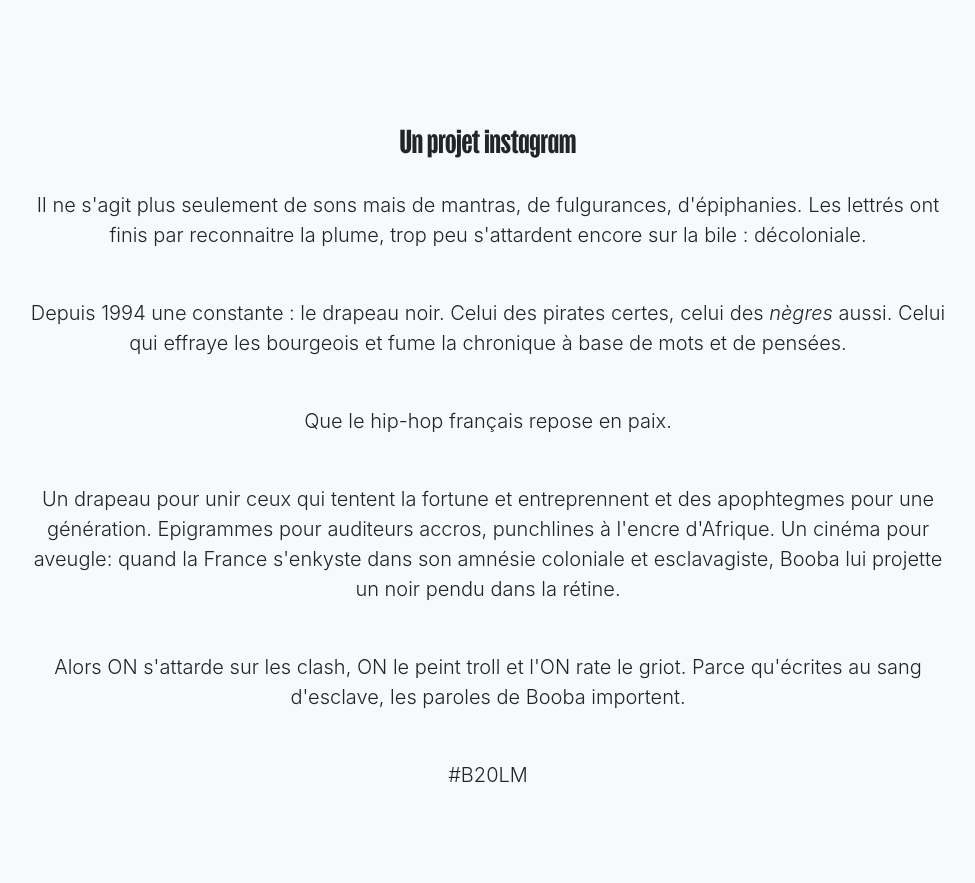
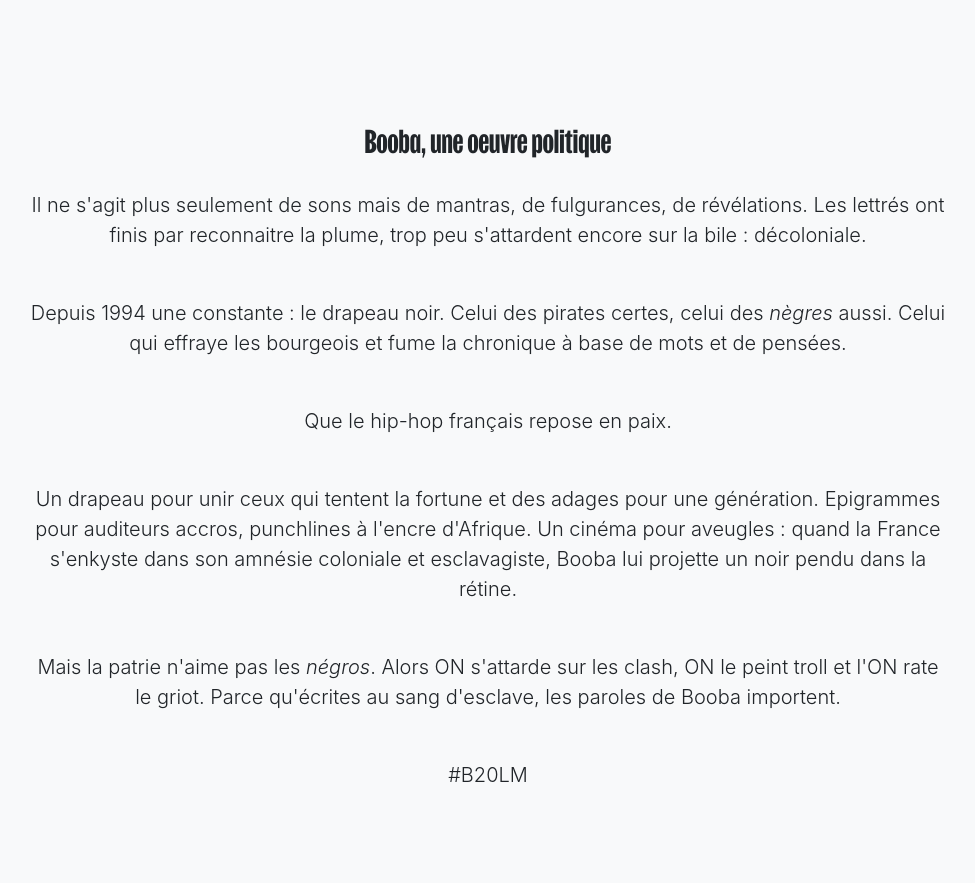
Before and after one commit to Lu7sodaa/booba, a website with bundled scripts: page index.html in a window 1280 px wide. Shown: the part 800-1683 px from the top of the page, without its empty margins (152-1127 px from the left). Built offline with nearby package versions, Linux system fonts and the light colour scheme; files whose address does not match are found by name.

Commit message:
change in about

```diff
--- a/index.html
+++ b/index.html
@@ -70,13 +70,13 @@
     <div class="container text-center">
       <div class="row">
         <div class="col-lg-10 mx-auto">
-          <h2>Un projet instagram</h2>
+          <h2>Booba, une oeuvre politique</h2>
           <br>
-          <p class="lead mb-5">Il ne s'agit plus seulement de sons mais de mantras, de fulgurances, d'épiphanies. Les lettrés ont finis par reconnaitre la plume, trop peu s'attardent encore sur la bile : décoloniale.</p>
+          <p class="lead mb-5">Il ne s'agit plus seulement de sons mais de mantras, de fulgurances, de révélations. Les lettrés ont finis par reconnaitre la plume, trop peu s'attardent encore sur la bile : décoloniale.</p>
            <p class="lead mb-5">Depuis 1994 une constante : le drapeau noir. Celui des pirates certes, celui des <i>nègres</i> aussi. Celui qui effraye les bourgeois et fume la chronique à base de mots et de pensées.</p>
            <p class="lead mb-5">Que le hip-hop français repose en paix.</p>
-           <p class="lead mb-5">Un drapeau pour unir ceux qui tentent la fortune et entreprennent et des apophtegmes pour une génération. Epigrammes pour auditeurs accros, punchlines à l'encre d'Afrique. Un cinéma pour aveugle: quand la France s'enkyste dans son amnésie coloniale et esclavagiste, Booba lui projette un noir pendu dans la rétine. </p>
-           <p class="lead mb-5">Alors ON s'attarde sur les clash, ON le peint troll et l'ON rate le griot. Parce qu'écrites au sang d'esclave, les paroles de Booba importent.</p>
+           <p class="lead mb-5">Un drapeau pour unir ceux qui tentent la fortune et des adages pour une génération. Epigrammes pour auditeurs accros, punchlines à l'encre d'Afrique. Un cinéma pour aveugles : quand la France s'enkyste dans son amnésie coloniale et esclavagiste, Booba lui projette un noir pendu dans la rétine. </p>
+           <p class="lead mb-5">Mais la patrie n'aime pas les <em>négros</em>. Alors ON s'attarde sur les clash, ON le peint troll et l'ON rate le griot. Parce qu'écrites au sang d'esclave, les paroles de Booba importent.</p>
            <p class="lead mb-5">#B20LM</p>
 
             <br>
```
